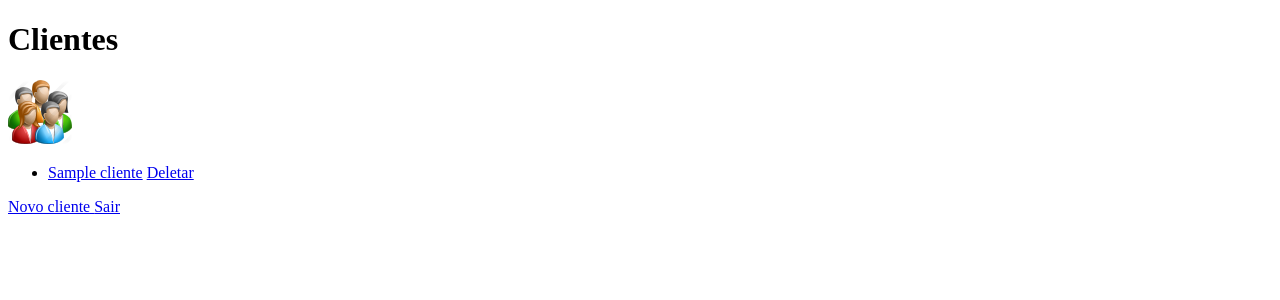
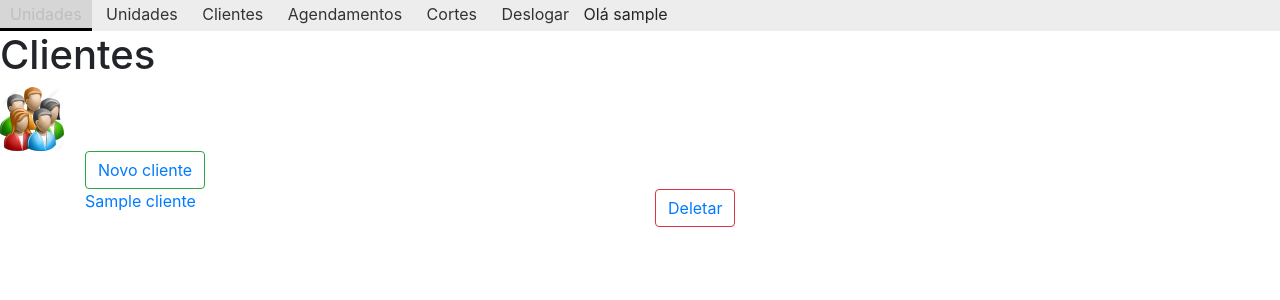
Before and after one commit to RaphaTux/BlackBeard, a Django app: page /clientes/list/ in a window 1280 px wide. Shown: the top 300 px of the page. Run offline with Django 3.2, Linux system fonts and the light colour scheme; a user stored in the database is signed in; tables that the repository leaves empty hold one stand-in row (values such as "Sample post"); some libraries are stand-ins or nearby versions.

Commit message:
melhorias home e base.html

```diff
--- a/estaticos/CSS/style.css
+++ b/estaticos/CSS/style.css
@@ -1,6 +1,3 @@
-.titulo{
-    color:red;
-}
 
 
 .menu ul {
--- a/home/templates/home.html
+++ b/home/templates/home.html
@@ -19,8 +19,8 @@
   <!--<h1 class="titulo"> bem vindo a blackbeard </h1>-->
 
     {% if user.is_authenticated %}
-        <p> Olá {{ user.username }} </p>
-        <a href="{%url 'logout' %} "> Deslogar </a>
+        <!--<p> Olá {{ user.username }} </p>-->
+        <!--<a href="{%url 'logout' %} "> Deslogar </a>-->
     {% else %}
         <form method="post">
             {% csrf_token %}
--- a/templates/IndexListClientes.html
+++ b/templates/IndexListClientes.html
@@ -1,27 +1,30 @@
+{% extends 'base.html'%}
 {% load static %}
-<!doctype html>
-<html lang="en">
-<head>
-    <meta charset="UTF-8">
-    <meta name="viewport"
-          content="width=device-width, user-scalable=no, initial-scale=1.0, maximum-scale=1.0, minimum-scale=1.0">
-    <meta http-equiv="X-UA-Compatible" content="ie=edge">
-    <title>Todos os clientes </title>
-</head>
-<body>
+{%  block title %} BlackBeard - Clientes {% endblock   %}
 
 
-     <h1 class="titulo"> Clientes         </h1>
-     <img src="{% static '/Imagens/usuarios.png' %}"/>
-    <ul>
+
+{% block main %}
+
+
+    <h1 class="titulo"> Clientes         </h1>
+    <img src="{% static '/Imagens/usuarios.png' %}"/>
+
+<div class="container">
+    <button type="button" class="btn btn-outline-success"><a href="{% url 'novo_cliente' %}"> Novo cliente </a></button>
     {% for cliente in clientes %}
-        <li>
+    <div class="row">
+        <div class="col">
             <a href="{% url 'atualiza_cliente' cliente.id %}"> {{ cliente}}</a>
-            <a href="{% url 'deleta_cliente' cliente.id %}"> Deletar </a>
-        </li>
+        </div>
+        <div class="col">
+            <button type="button" class="btn btn-outline-danger"> <a href="{% url 'deleta_cliente' cliente.id %}"> Deletar </a></button>
+        </div>
+    </div>
+
     {% endfor%}
-    </ul>
-    <a href="{% url 'novo_cliente' %}"> Novo cliente </a>
-     <a href="{% url 'logout' %}">Sair</a>
-</body>
-</html>
+    </div>
+
+    <!--<button type="button" class="btn btn-danger"> <a href="{% url 'logout' %}"       >Sair</a></button>-->
+
+{% endblock %}
--- a/templates/base.html
+++ b/templates/base.html
@@ -15,14 +15,21 @@
 
 </head>
 <body>
+
     <nav id="menu" class="menu ul">
     <ul>
-        <li><a href="{% url 'home' %}">Home</a></li>
-        <li><a href="#">Contato</a></li>
+        {% csrf_token %}
         {% if user.is_authenticated %}
-            <li><a href="{%url 'logout' %} "> Deslogar </a></li>
+            <li><a href="{% url 'home' %}">Unidades</a></li>
+            <li><a href="{% url 'home' %}">Unidades</a></li>
+            <li><a href="{% url 'clientes' %}">Clientes</a></li>
+            <li><a href="{% url 'clientes' %}">Agendamentos</a></li>
+            <li><a href="{% url 'clientes' %}">Cortes</a></li>
+            <li><a href="{% url 'logout' %} "> Deslogar </a></li>
+            <li> Olá {{ user.username }}</li>
         {% else %}
-            <li><a href="{% url 'login' %}"> Logar </a></li>
+             <li><a href="{% url 'home' %}">home</a></li>
+            <li><a href="{% url 'login' %}"> Área Restrita </a></li>
         {% endif %}
     </ul>
 </nav>
```
Also changed, not shown: templates/IndexNovoCliente.html (+13 -12 lines).
